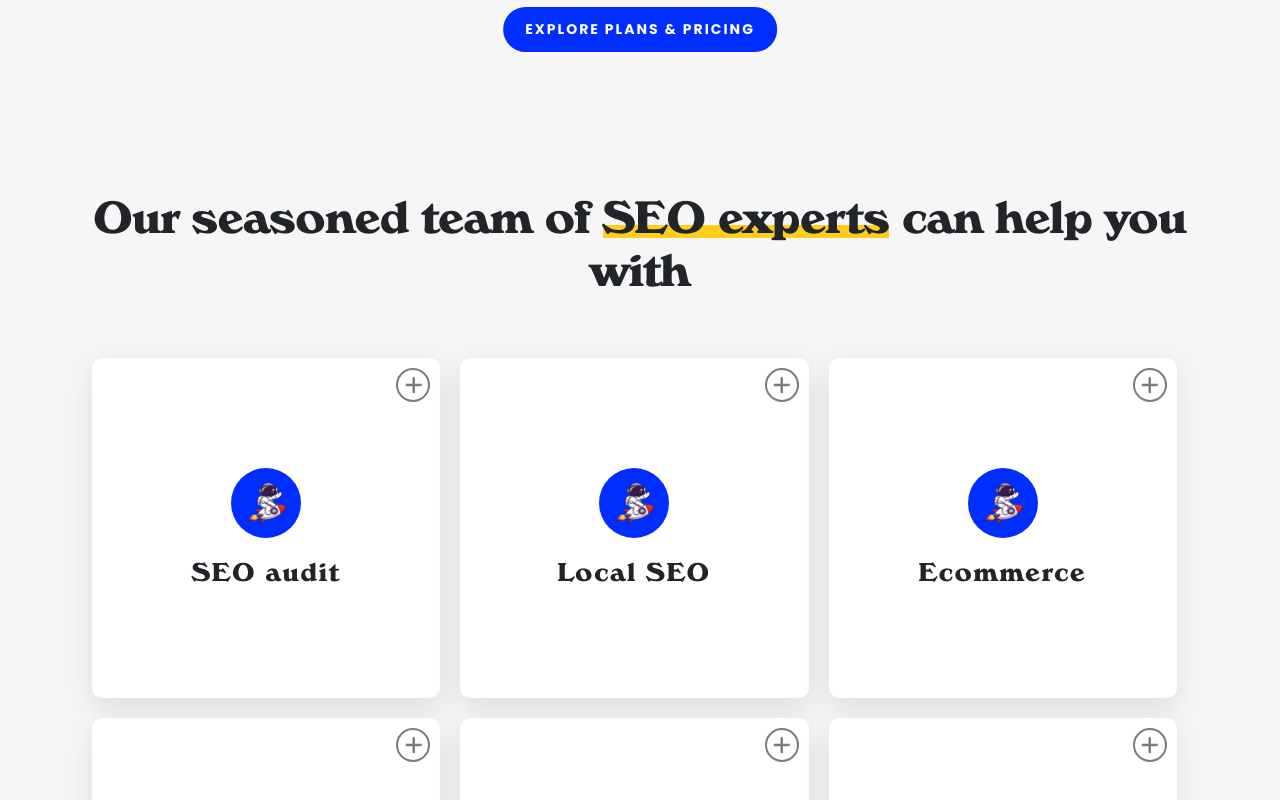
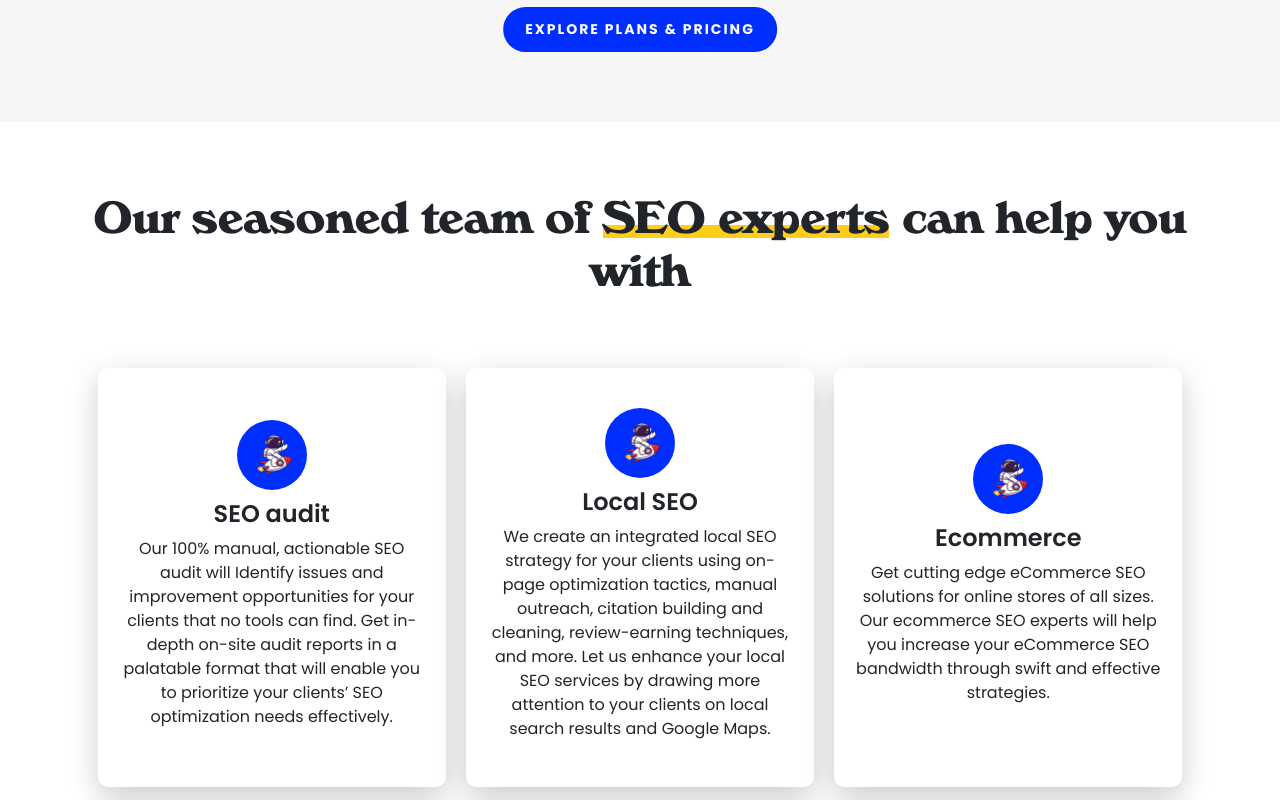
Before and after one commit to bilal1298/skyward, a Next.js app: page /white-label-seo in a window 1280 px wide. Shown: the part 2660-3460 px from the top of the page. Built offline with nearby package versions, Linux system fonts and the light colour scheme.

Commit message:
Added White Label Service Pages

```diff
--- a/pages/white-label-seo.jsx
+++ b/pages/white-label-seo.jsx
@@ -15,6 +15,7 @@ import strategy from "../public/strategy.png";
 import wlweb from "../public/wlweb.png";
 import Pricing from "../components/UI/Pricing";
 import FlipBox from "../components/ServicesPage/FlipBox";
+import Boxes from "../components/UI/Boxes";
 import astronaut from "../public/astronaut.png";
 import Testimonials from "../components/HomePage/Testimonials";
 import CaseStudies from "../components/HomePage/CaseStudies";
@@ -28,43 +29,36 @@ const whitelabelseo = () => {
       title: "SEO audit",
       desc: "Our 100% manual, actionable SEO audit will Identify issues and improvement opportunities for your clients that no tools can find. Get in-depth on-site audit reports in a palatable format that will enable you to prioritize your clients’ SEO optimization needs effectively.",
       icon: astronaut,
-      href: "/",
     },
     {
       title: "Local SEO",
       desc: "We create an integrated local SEO strategy for your clients using on-page optimization tactics, manual outreach, citation building and cleaning, review-earning techniques, and more. Let us enhance your local SEO services by drawing more attention to your clients on local search results and Google Maps.",
       icon: astronaut,
-      href: "/shopify",
     },
     {
       title: "Ecommerce",
       desc: "Get cutting edge eCommerce SEO solutions for online stores of all sizes. Our ecommerce SEO experts will help you increase your eCommerce SEO bandwidth through swift and effective strategies.",
       icon: astronaut,
-      href: "/woocommerce",
     },
     {
       title: "Global SEO",
       desc: "We improve your website’s global rankings making it both accessible and comprehensible to your target audience. This is achieved through employing a meticulously planned SEO process that includes industry-leading technical SEO best practices, a proprietary keyword research process, top-notch on site SOPs, and acquiring high authority links through manual outreach.",
       icon: astronaut,
-      href: "/woocommerce",
     },
     {
       title: "Content Marketing",
       desc: "Utilize our services to produce and distribute your clients’ content such as blogs, videos, podcasts, and other material to attract, retain, and grow an audience. When it's time to buy what you sell, people will think of your company first thanks to this strategy's promotion of brand awareness and establishment of competence.",
       icon: astronaut,
-      href: "/magento",
     },
     {
       title: "Citations",
       desc: "Business citations are crucial to your website’s local SEO success. We build relevance and prominence using high authority citations, and maximize their effectiveness by indexing them through our special strategy.",
       icon: astronaut,
-      href: "/wix",
     },
     {
       title: "Link Building",
       desc: "Integrate white hat link building techniques into your digital marketing strategy to increase your site's indexability, attract more relevant visitors, and strengthen brand recognition.",
       icon: astronaut,
-      href: "/wix",
     },
   ];
   return (
@@ -151,7 +145,7 @@ const whitelabelseo = () => {
         </Button>
       </Section>
 
-      <FlipBox
+      <Boxes
         items={flipboxItems}
         title={
           <>
@@ -159,7 +153,9 @@ const whitelabelseo = () => {
           </>
         }
         background={"#fff"}
+        padding={'70px 0'}
       />
+
       <Section title={<span className="titleBackground">Pricing</span>} padding={"70px 0"}>
         <Pricing />
       </Section>
```
